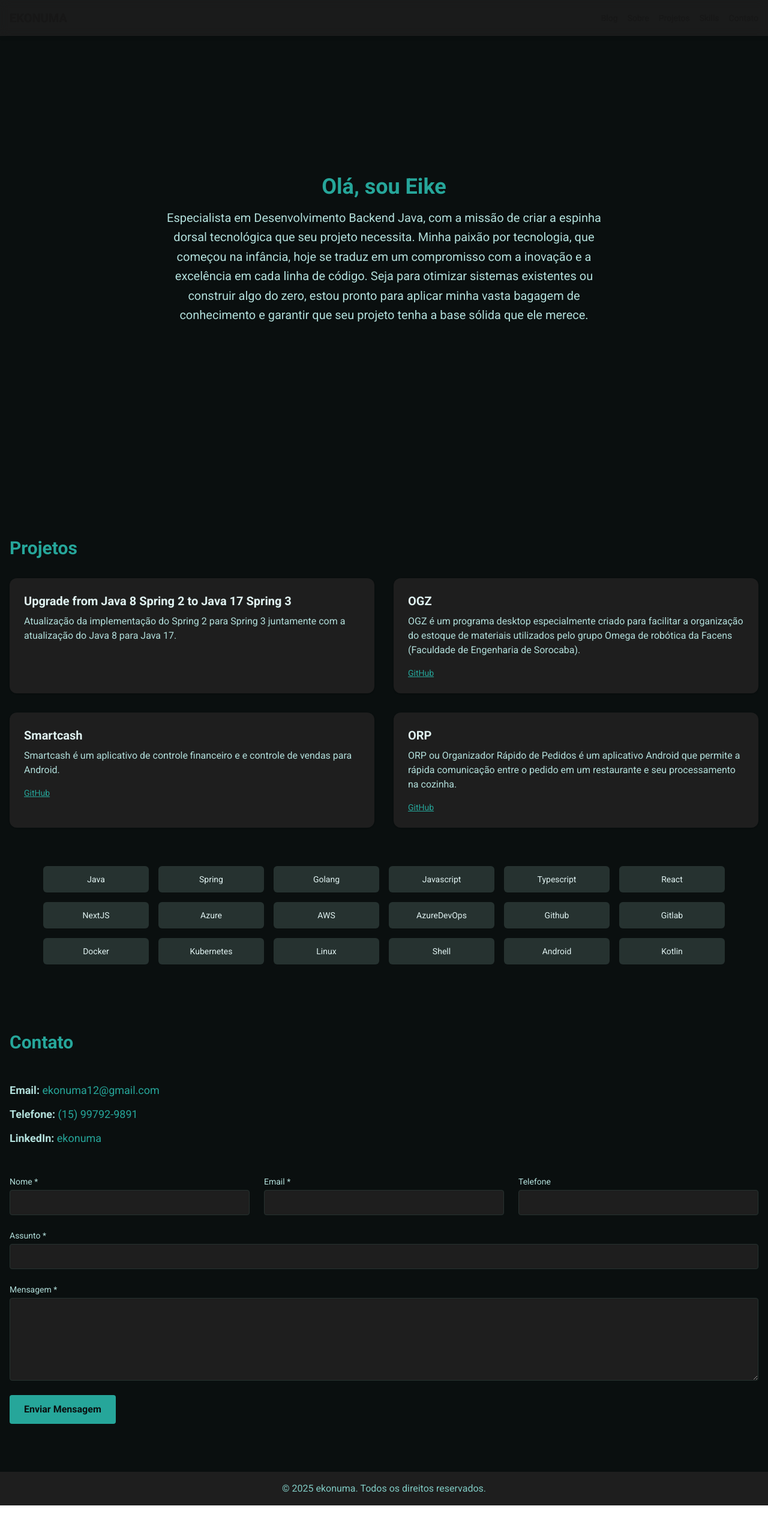
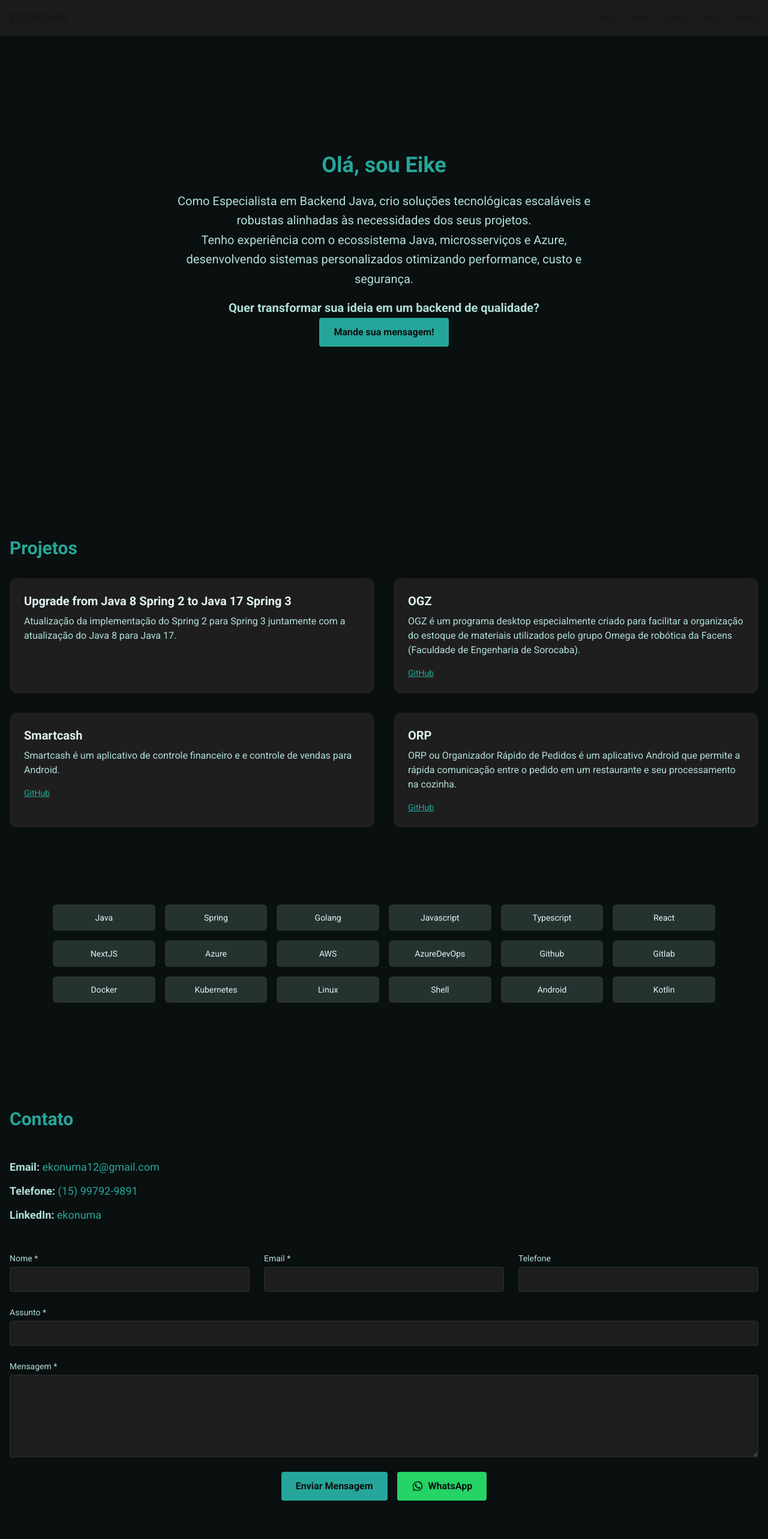
Before and after one commit to ekonuma/portfolio, a Next.js app: page / in a window 1280 px wide. Shown: the top 2566 px of the page at 60% size. Before the commit the page ends 2510 px from the top, so only its background shows below. Built offline with nearby package versions, Linux system fonts and the light colour scheme.

Commit message:
feat: adição do botão Whatsapp

```diff
--- a/src/app/page.tsx
+++ b/src/app/page.tsx
@@ -1,3 +1,5 @@
+"use client";
+
 import ContatoForm from "@/components/ContactForm";
 import Head from "next/head";
 import Link from "next/link";
@@ -18,13 +20,34 @@ export default function Home() {
           className="flex flex-col justify-center items-center text-center h-screen"
           id="hero"
         >
-          <h2 className="text-4xl font-bold mb-4 mt-24">
-            Olá, sou <span className="text-[#26A69A]">Eike</span>
-          </h2>
-          <p className="text-base sm:text-lg lg:text-xl max-w-3xl mx-auto px-4 text-[#B2DFDB] leading-relaxed text-center">
-            Especialista em Desenvolvimento Backend Java, com a missão de criar a espinha dorsal tecnológica que seu projeto necessita. Minha paixão por tecnologia, que começou na infância, hoje se traduz em um compromisso com a inovação e a excelência em cada linha de código.
-Seja para otimizar sistemas existentes ou construir algo do zero, estou pronto para aplicar minha vasta bagagem de conhecimento e garantir que seu projeto tenha a base sólida que ele merece.
-        </p>
+          <h2 className="text-4xl font-bold mt-24 mb-6 text-center">
+  Olá, sou <span className="text-[#26A69A]">Eike</span>
+</h2>
+
+<p className="text-base sm:text-lg lg:text-xl max-w-3xl mx-auto px-4 text-[#B2DFDB] text-center leading-relaxed">
+  Como Especialista em Backend Java, crio soluções tecnológicas escaláveis e robustas alinhadas às necessidades dos seus projetos.
+</p>
+
+<p className="text-base sm:text-lg lg:text-xl max-w-3xl mx-auto px-4 text-[#B2DFDB] text-center leading-relaxed">
+  Tenho experiência com o ecossistema Java, microsserviços e Azure, desenvolvendo sistemas personalizados otimizando performance, custo e segurança.
+</p>
+<div className="mt-4">
+
+<p className="text-base sm:text-lg lg:text-xl max-w-3xl mx-auto px-4 text-[#B2DFDB] text-center leading-relaxed font-semibold">
+  Quer transformar sua ideia em um backend de qualidade?
+</p>
+
+      <button
+          onClick={() => {
+              const section = document.querySelector('#contato');
+              section?.scrollIntoView({ behavior: 'smooth' });
+            }}
+
+              className="bg-[#26A69A] text-[#0A0F0F] font-semibold px-6 py-3 rounded hover:bg-[#1DE9B6] transition"
+            >
+              Mande sua mensagem!
+            </button>
+</div>
         </section>
 
         <section className="container mx-auto py-16 px-4" id="projetos">
@@ -72,6 +95,7 @@ Seja para otimizar sistemas existentes ou construir algo do zero, estou pronto p
           </div>
         </section>
 
+        <section className="container mx-auto py-16 px-4" id="skills">
         <div className="grid grid-cols-2 sm:grid-cols-3 md:grid-cols-4 lg:grid-cols-5 xl:grid-cols-6 gap-4 px-18">
           {[
             'Java', 'Spring', 'Golang', 'Javascript', 'Typescript', 'React', 'NextJS',
@@ -86,7 +110,7 @@ Seja para otimizar sistemas existentes ou construir algo do zero, estou pronto p
             </span>
           ))}
         </div>
-
+        </section>
         <section className="container mx-auto py-20 px-4" id="contato">
           <h3 className="text-3xl font-bold mb-12 text-[#26A69A]">Contato</h3>
 
--- a/src/components/ContactForm.tsx
+++ b/src/components/ContactForm.tsx
@@ -110,6 +110,7 @@ export default function ContatoForm() {
           className="bg-[#1E1E1E] text-[#E0F2F1] px-4 py-2 rounded border border-[#263230] focus:outline-none focus:ring-2 focus:ring-[#26A69A]"
         ></textarea>
       </div>
+      <div className="flex flex-wrap justify-center gap-4 mt-6">
 
         {loading ? <LoadingSpinner /> :
           <button
@@ -118,6 +119,23 @@ export default function ContatoForm() {
           >
             Enviar Mensagem
           </button>}
+        <a
+          href="https://wa.me/5515997929891?text=Olá%20Eike,%20quero%20transformar%20a%20minha%20ideia%20em%20um%20projeto%20incrível!"
+          target="_blank"
+          rel="noopener noreferrer"
+          className="inline-flex items-center justify-center gap-2 px-6 py-3 bg-[#25D366] text-[#0A0F0F] font-semibold rounded hover:bg-[#4FE68C] transition"
+        >
+          <svg
+            xmlns="http://www.w3.org/2000/svg"
+            viewBox="0 0 32 32"
+            fill="currentColor"
+            className="h-5 w-5"
+          >
+            <path d="M16.001 3.2c-7.083 0-12.8 5.717-12.8 12.8 0 2.26.59 4.49 1.708 6.444L3.2 28.8l6.656-2.122c1.945 1.018 4.175 1.608 6.444 1.608 7.083 0 12.8-5.717 12.8-12.8s-5.717-12.8-12.8-12.8zm0 23.2c-2.052 0-4.071-.547-5.856-1.588l-.419-.244-3.95 1.26 1.278-3.879-.257-.398c-1.095-1.694-1.674-3.654-1.674-5.691 0-5.86 4.772-10.632 10.632-10.632 5.857 0 10.633 4.773 10.633 10.632 0 5.86-4.776 10.63-10.633 10.63zm6.35-7.665c-.352-.176-2.085-1.031-2.407-1.151-.322-.121-.557-.176-.793.177-.235.352-.918 1.15-1.127 1.385-.208.234-.419.264-.771.088-.352-.176-1.493-.55-2.849-1.739-1.052-.938-1.76-2.096-1.965-2.448-.204-.353-.022-.542.154-.718.158-.158.352-.411.528-.617.176-.206.234-.352.352-.587.117-.234.058-.44-.028-.617-.088-.176-.772-1.848-1.058-2.541-.275-.635-.558-.547-.792-.558h-.676c-.235 0-.616.088-.938.411s-1.233 1.208-1.233 2.932 1.26 3.392 1.434 3.627c.176.234 2.492 3.806 6.036 5.319.843.363 1.5.581 2.016.743.854.264 1.638.234 2.268.14.692-.103 2.036-.812 2.323-1.606.282-.792.282-1.454.198-1.6-.088-.146-.34-.234-.693-.411z" />
+          </svg>
+          WhatsApp
+        </a>
+      </div>
 
     </form>
   );
--- a/src/components/Navbar.tsx
+++ b/src/components/Navbar.tsx
@@ -1,16 +1,15 @@
 "use client";
 import Link from 'next/link';
-import { useState } from 'react'; // Import useState
+import { useState } from 'react';
 
 export default function Navbar() {
-  const [isOpen, setIsOpen] = useState(false); // State to manage mobile menu visibility
+  const [isOpen, setIsOpen] = useState(false);
 
   return (
     <header className="fixed top-0 w-full bg-[#1E1E1E]/80 backdrop-blur z-50 shadow-md">
       <nav className="container mx-auto flex justify-between items-center p-4">
         <Link href="/" className="text-xl font-bold">EKONUMA</Link>
 
-        {/* Hamburger menu button for mobile */}
         <button
           className="md:hidden flex items-center px-3 py-2 border rounded text-white border-white hover:text-[#1DE9B6] hover:border-[#1DE9B6]"
           onClick={() => setIsOpen(!isOpen)}
@@ -26,7 +25,6 @@ export default function Navbar() {
           </svg>
         </button>
 
-        {/* Desktop menu - hidden on mobile, visible on medium screens and up */}
         <ul className="hidden md:flex gap-4 text-sm">
           <li>
             <Link href="/blog" className="hover:text-[#1DE9B6]">Blog</Link>
@@ -45,7 +43,6 @@ export default function Navbar() {
           </li>
         </ul>
 
-        {/* Mobile menu - visible only when isOpen is true and on mobile screens */}
         {isOpen && (
           <div className="md:hidden absolute top-16 left-0 w-full bg-[#1E1E1E] shadow-lg">
             <ul className="flex flex-col items-center py-4 space-y-2 text-base">
```
Lines whose indentation alone changed are shown as unchanged.
